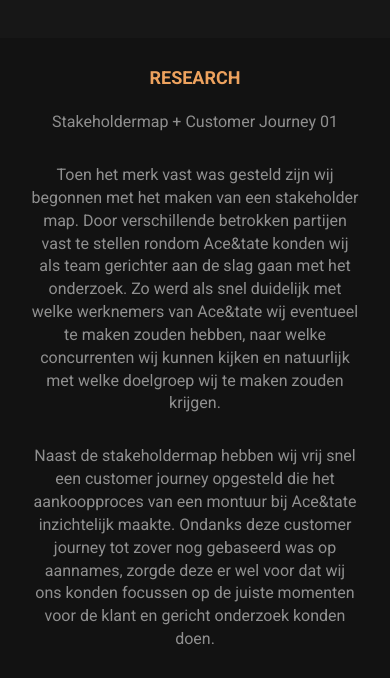
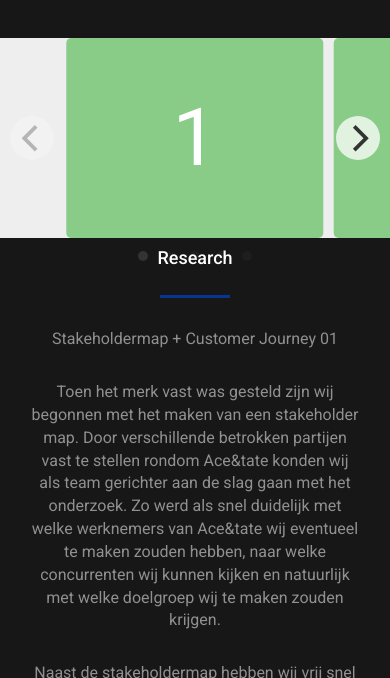
Before and after one commit to vincentvanderspeltHR/projectonepager, a plain HTML site: page index.html in a window 390 px wide. Shown: the part 1753-2431 px from the top of the page. Drawn offline with nearby package versions, Linux system fonts and the light colour scheme; some packages are replaced by stand-ins of ours; a web font is replaced by a local one.

Commit message:
Inserted carousel

```diff
--- a/css/style.css
+++ b/css/style.css
@@ -2239,6 +2239,29 @@
     background: #fff;
   }
 
+  .carousel {
+    background: #EEE;
+  }
+
+  .carousel-cell {
+    width: 66%;
+    height: 200px;
+    margin-right: 10px;
+    background: #8C8;
+    border-radius: 5px;
+    counter-increment: gallery-cell;
+  }
+
+  /* cell number */
+  .carousel-cell:before {
+    display: block;
+    text-align: center;
+    content: counter(gallery-cell);
+    line-height: 200px;
+    font-size: 80px;
+    color: white;
+  }
+
   .carousel-inner {
     height: 300px;
     width: 100%;
--- a/index.html
+++ b/index.html
@@ -19,7 +19,8 @@
     <link rel="stylesheet" href="plugins/animate/animate.css">
     <!-- slick slider -->
     <link rel="stylesheet" href="plugins/slick/slick.css">
-
+    <!-- Flickity carousel slider -->
+    <link rel="stylesheet" href="https://unpkg.com/flickity@2.2.1/dist/flickity.css">
     <!-- Revolution Slider -->
     <link rel="stylesheet" href="css/style.css">
 
@@ -32,6 +33,7 @@
       /* Optional: Makes the sample page fill the window. */
     </style>
     <script src="plugins/modernizr.min.js"></script>
+    <script src="https://unpkg.com/flickity@2.2.1/dist/flickity.pkgd.js"></script>
   </head>
   <body>
     <!--[if lt IE 8]>
@@ -149,14 +151,33 @@
         </div>
       </div>
     </div>
+
+
+
+
+<!-- Flickity HTML init -->
+<div class="carousel"
+  data-flickity='{ "freeScroll": true }'>
+  <div class="carousel-cell"><img src="images/01.svg"></div>
+  <div class="carousel-cell"><img src="images/02.svg"></div>
+  <div class="carousel-cell"><img src="images/03.svg"></div>
+  <div class="carousel-cell"><img src="images/01.svg"></div>
+  <div class="carousel-cell"><img src="images/02.svg"></div>
+</div>
+
+
+
+
     <!-- Case Study Description
       bottom section -->
     <div class="case-study-content">
       <div class="container">
           <div class="col-md-6 col-md-offset-6">
             <!-- inner sub-title -->
+            <div class="text-center">
+              <h4 class="title">Research</h4>
+            </div>
             <div class="content">
-              <h4 class="inner-title">Research</h4>
               <p>Stakeholdermap + Customer Journey 01</p>
               <br>
               <p>
```
